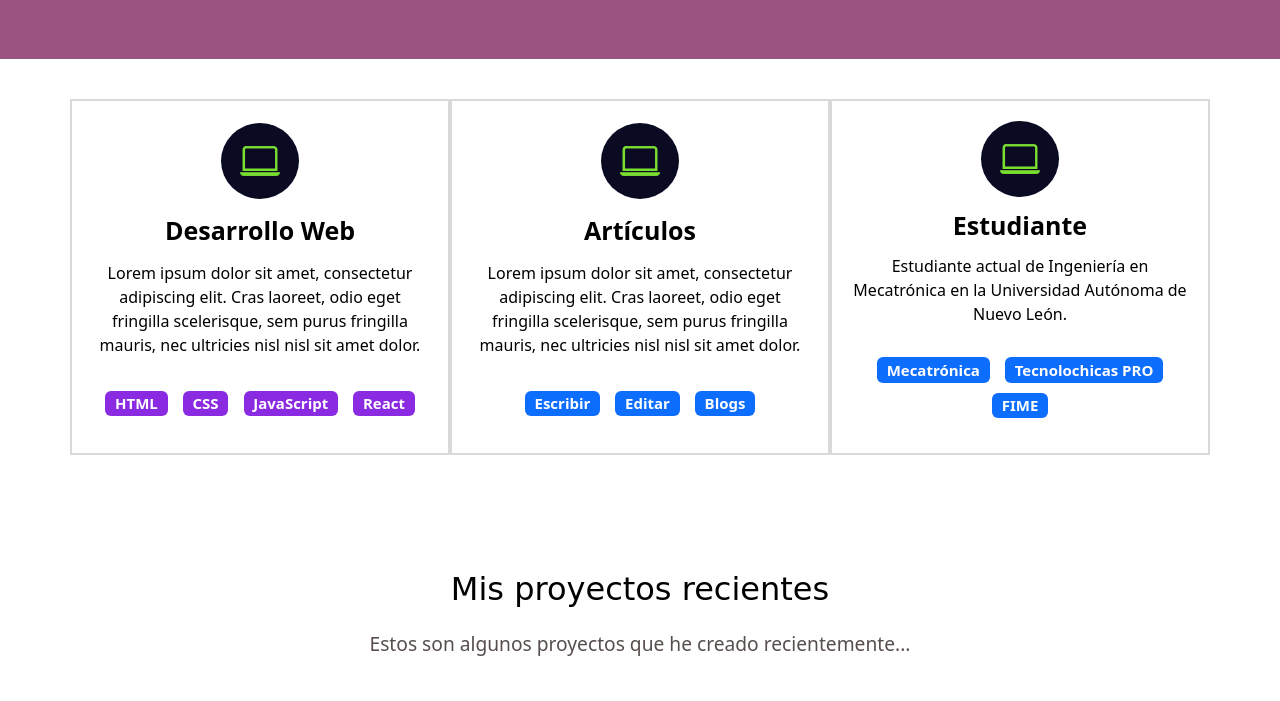
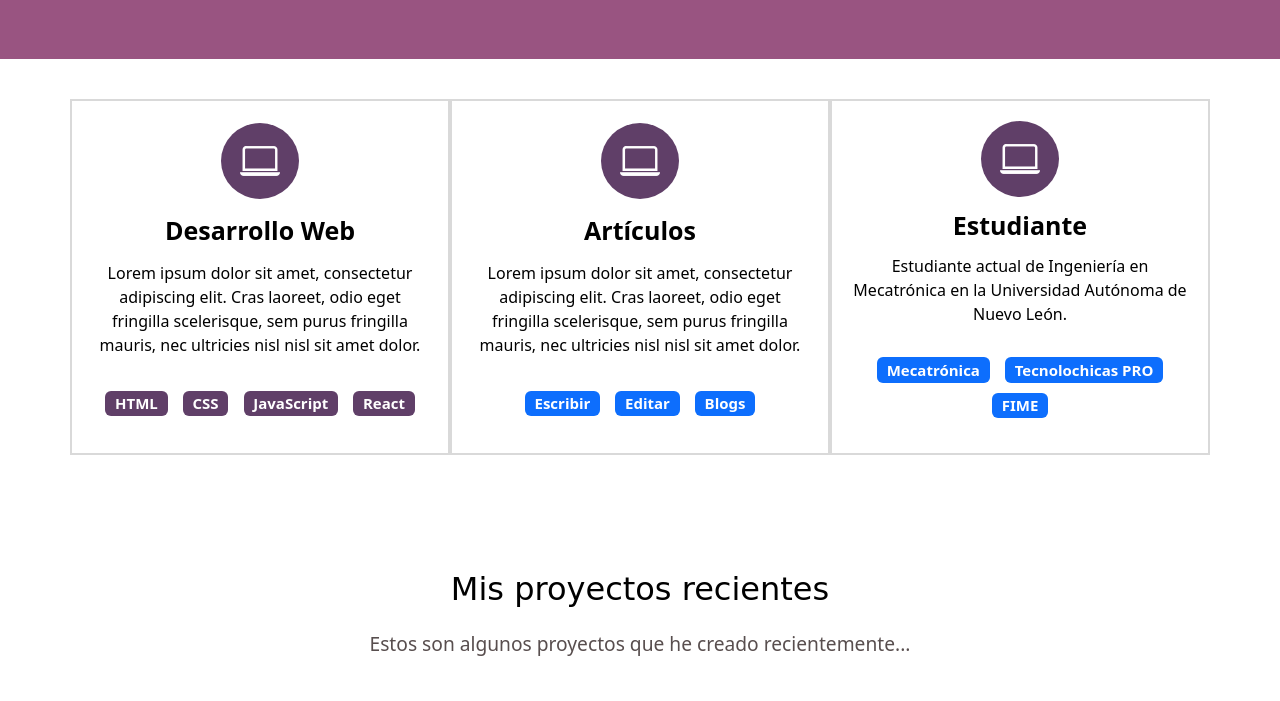
Before and after one commit to sofimargo/sofimargo.github.io, a plain HTML site: page index.html in a window 1280 px wide. Shown: the part 1400-2101 px from the top of the page. Drawn offline with nearby package versions, Linux system fonts and the light colour scheme; a web font is replaced by a local one.

Commit message:
Update style.css

```diff
--- a/style.css
+++ b/style.css
@@ -120,8 +120,8 @@ h1 {
 
 .experiencia i {
   font-size: 2.5rem;
-  color: #7ade30;
-  background-color: #0a0a23;
+  color: white;
+  background-color: #603f68;
   padding: 8px 19px;
   border-radius: 50%;
 }
@@ -140,7 +140,7 @@ h1 {
 
 .badge {
   margin: 5px;
-  background-color: blueviolet;
+  background-color: #603f68;
 }
 
 /* Proyectos */
```
